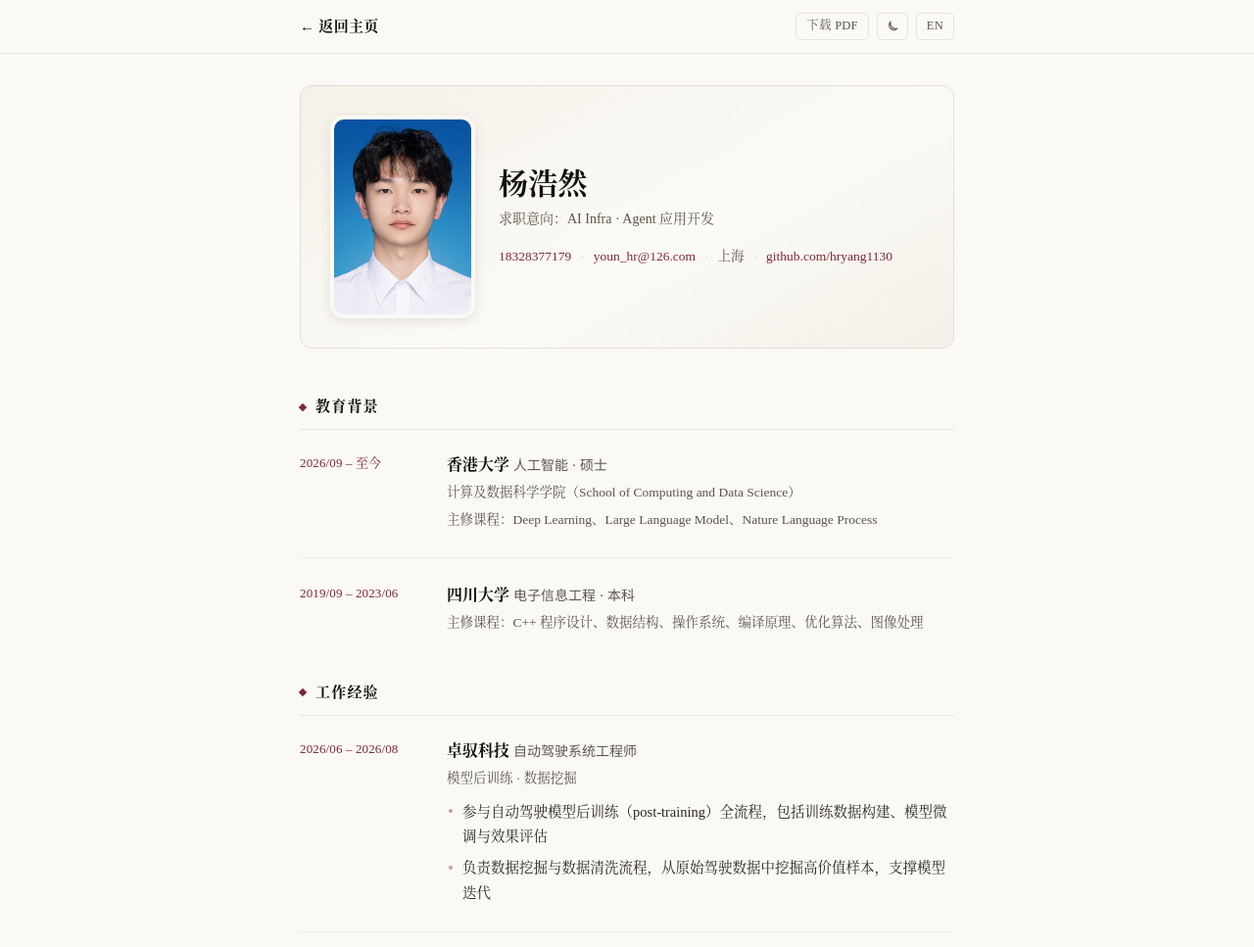
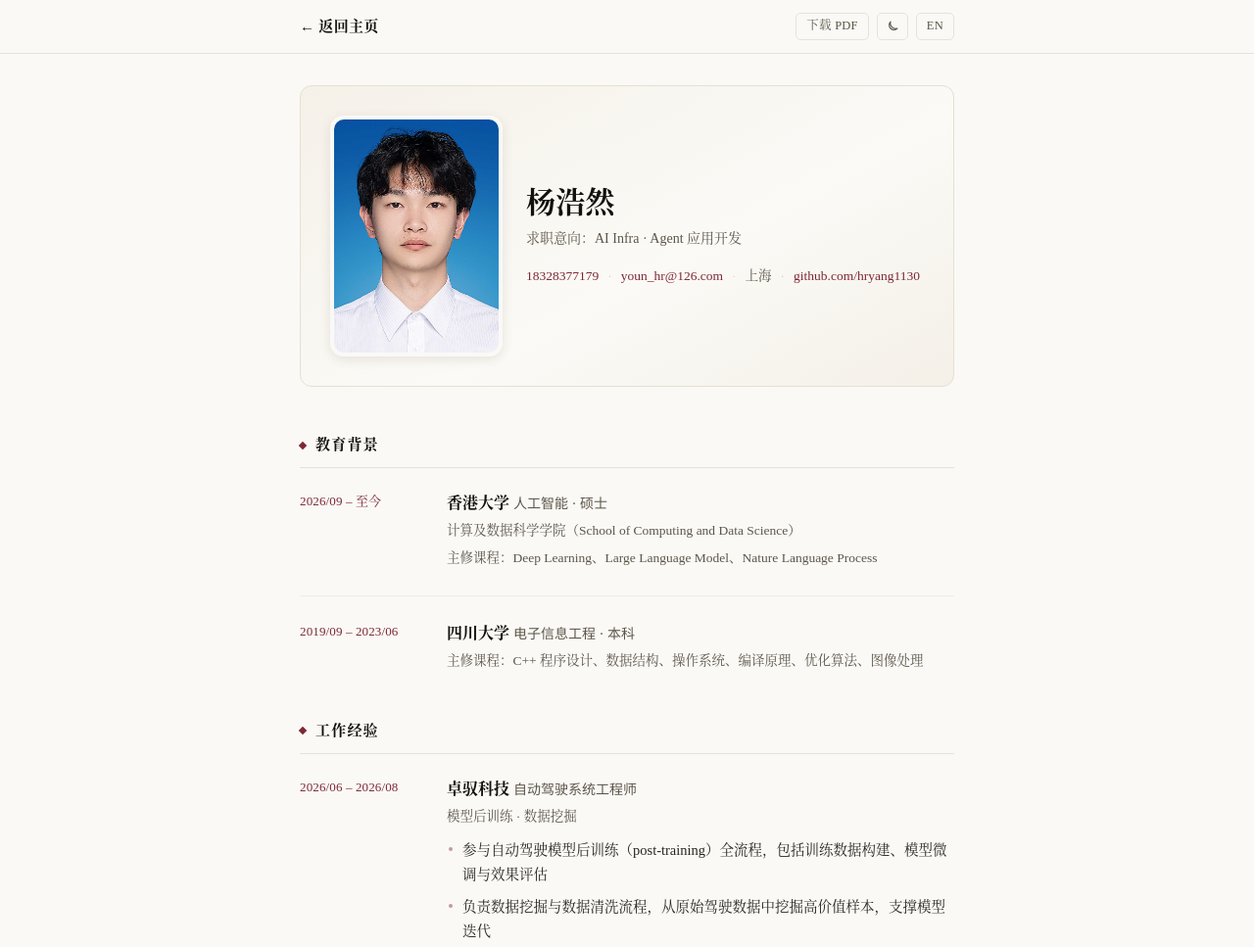
Before and after one commit to hryang1130/hryang1130.github.io, a plain HTML site: page resume.html in a window 1280 px wide. Shown: the top 967 px of the page at 98% size. Drawn offline with Linux system fonts and the light colour scheme.

Commit message:
Add English resume PDF, language-aware download button, larger avatar

```diff
--- a/resume.html
+++ b/resume.html
@@ -116,7 +116,7 @@
     border: 1px solid var(--panel-line);
   }
   .avatar {
-    width: 148px; height: auto; aspect-ratio: 5 / 7;
+    width: 176px; height: auto; aspect-ratio: 5 / 7;
     border-radius: 14px;
     object-fit: cover;
     flex-shrink: 0;
@@ -306,7 +306,7 @@
     body { font-size: 12px; line-height: 1.6; }
     .wrap { max-width: none; padding: 0; }
     .profile { padding: 0 0 16px; gap: 16px; margin-top: 0; border: none; border-radius: 0; }
-    .avatar { width: 62px; height: 62px; border-width: 1px; }
+    .avatar { width: 88px; height: auto; border-width: 1px; }
     .profile h1 { font-size: 21px; }
     section { padding-top: 20px; }
     h2 { margin-bottom: 12px; padding-bottom: 6px; }
@@ -336,7 +336,7 @@
   <div class="topbar-inner" data-page-node-id="C1mECtmcakjIehpqvmA5FI">
     <a class="brand" href="index.html" data-zh="← 返回主页" data-en="← Back Home" data-page-node-id="NEpZwVfr5cGOjwGV2zxqrJ">← 返回主页</a>
     <div class="topbar-actions" data-page-node-id="CcI8EPhlJo3iDq5ZKHUwpg">
-      <a class="mini-btn" href="杨浩然-简历-中文.pdf" download title="Resume PDF — 简历 PDF" data-page-node-id="byoXq4zplkG52mZSSJIuDi">
+      <a class="mini-btn" id="pdfBtn" href="杨浩然-简历-中文.pdf" download title="Resume PDF — 简历 PDF" data-page-node-id="byoXq4zplkG52mZSSJIuDi">
         <span data-zh="下载 PDF" data-en="Download PDF" data-page-node-id="1gpqRABBspCbvhFJCLeWmB">下载 PDF</span>
       </a>
       <button class="mini-btn icon-btn" id="themeToggle" aria-label="切换深浅色" title="切换深浅色" data-page-node-id="e3SPBVkLabUZ3h3YA5YiRk">
@@ -561,6 +561,8 @@
   var btn = document.getElementById('langToggle');
   var nodes = document.querySelectorAll('[data-zh]');
   var TITLE = { zh: '杨浩然 | 简历', en: 'Haoran Yang | Résumé' };
+  var pdfBtn = document.getElementById('pdfBtn');
+  var PDF = { zh: '杨浩然-简历-中文.pdf', en: 'Haoran-Yang-Resume-EN.pdf' };
 
   function apply(lang) {
     document.documentElement.lang = lang === 'zh' ? 'zh-CN' : 'en';
@@ -569,11 +571,16 @@
     });
     document.title = TITLE[lang];
     btn.textContent = lang === 'zh' ? 'EN' : '中文';
+    if (pdfBtn) pdfBtn.setAttribute('href', PDF[lang]);
     try { localStorage.setItem('lang', lang); } catch (e) {}
   }
 
   var saved = 'zh';
   try { saved = localStorage.getItem('lang') || 'zh'; } catch (e) {}
+  try {
+    var qs = new URLSearchParams(window.location.search).get('lang');
+    if (qs === 'en' || qs === 'zh') saved = qs;
+  } catch (e) {}
   apply(saved);
 
   btn.addEventListener('click', function () {
```
Also changed, not shown: 2 other files.
